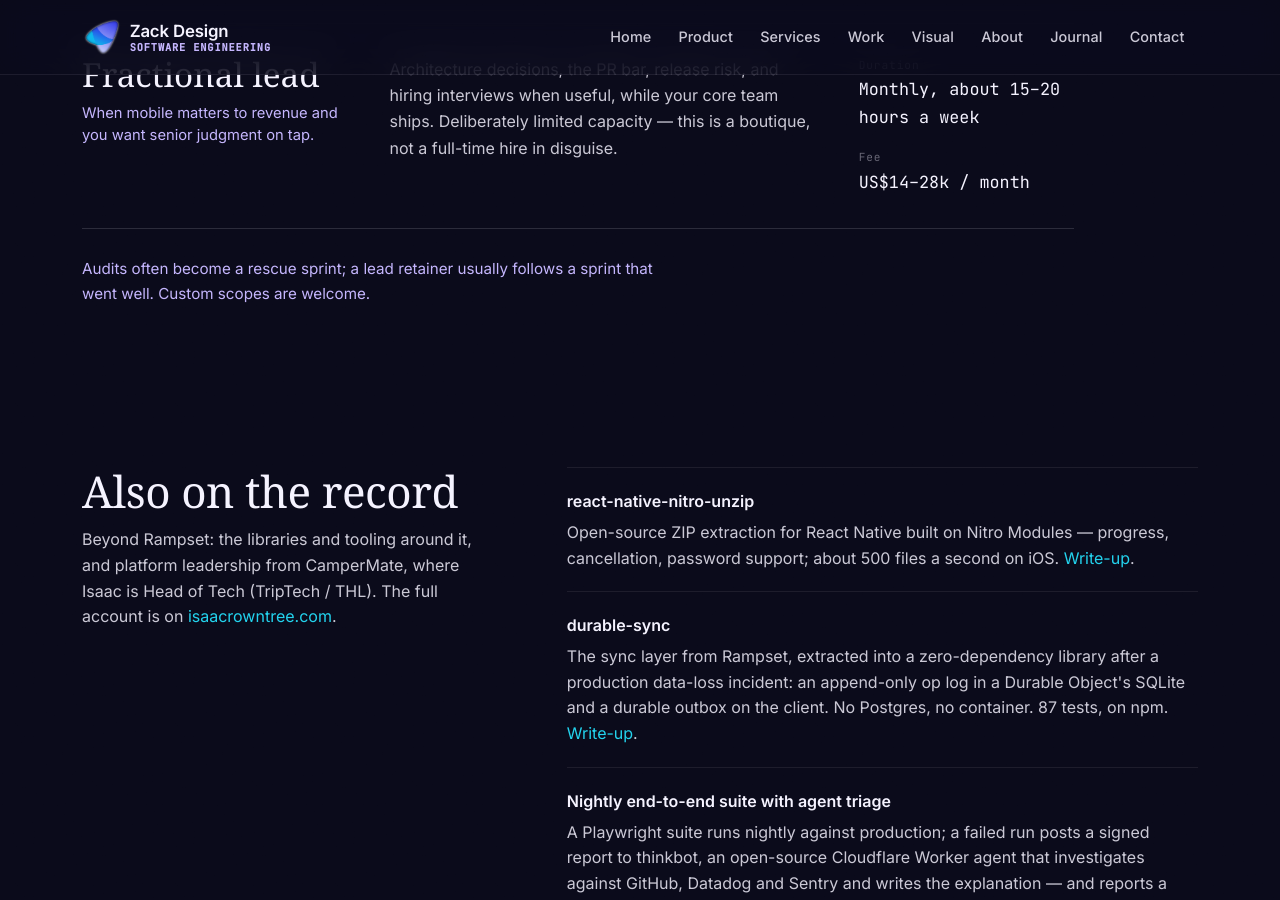
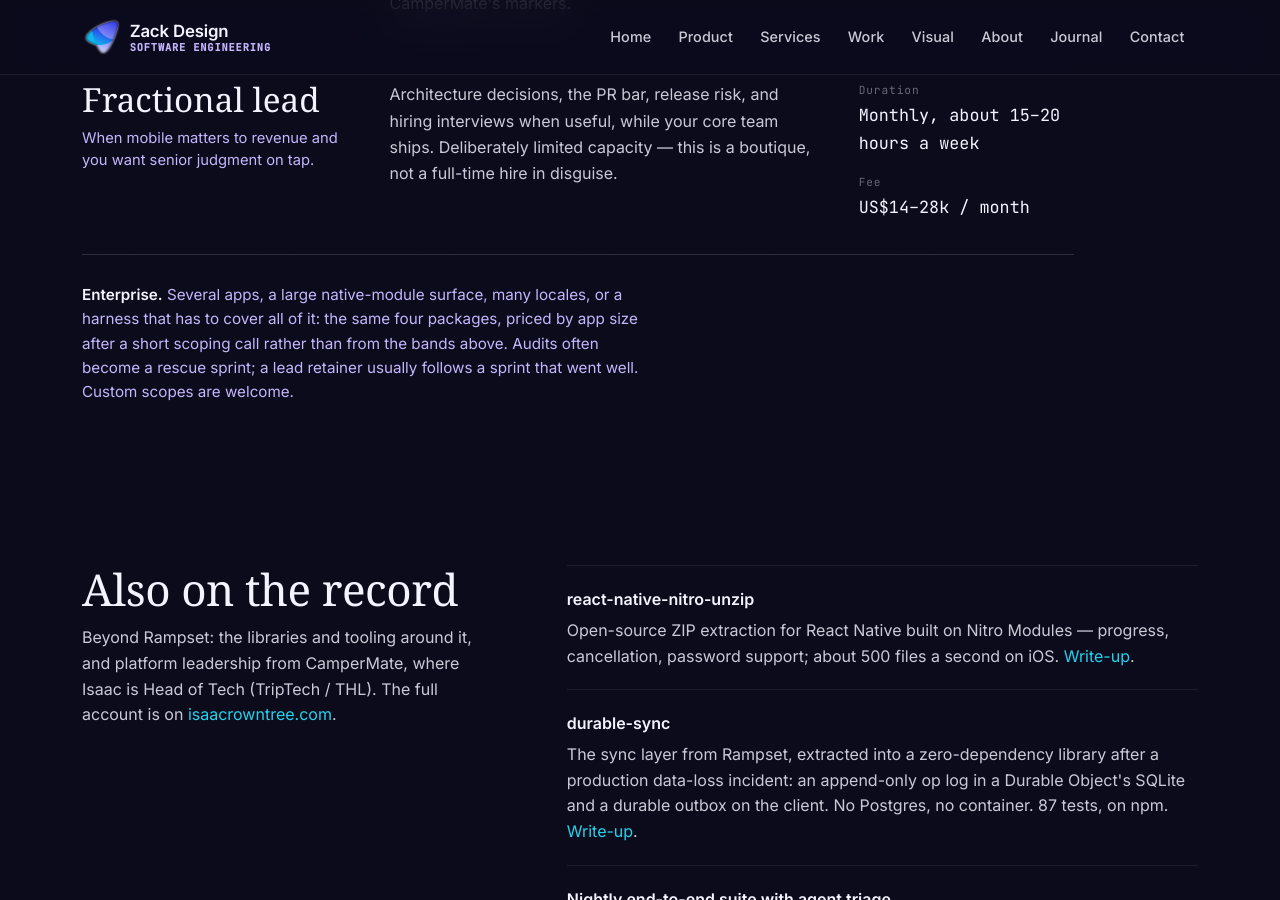
Before and after one commit to zackdesign/zackdesign.github.io, a Jekyll site: the page built from react-native.html, in a window 1280 px wide and 900 px high, scrolled down 4816 px. Built offline with Jekyll 4.4.1, drawn with Linux system fonts in a browser that asks for light colours; some web fonts are replaced; some of the changed text lies outside the part shown.

Commit message:
Consulting page: enterprise tier priced by app size; bands scoped to one ordinary app
Co-Authored-By: Claude Opus 5 (1M context) <noreply@anthropic.com>
Claude-Session: https://claude.ai/code/session_01B7agvMY8RFXuMkgWRXfTLu

```diff
--- a/css/custom.css
+++ b/css/custom.css
@@ -2421,6 +2421,8 @@ a:hover { color: var(--accent-hover); }
   font-variant-numeric: tabular-nums;
 }
 
+.offer-ledger__foot strong { color: var(--pearl); font-weight: 600; }
+
 .offer-ledger__foot {
   color: var(--pearl-muted);
   font-size: 0.95rem;
--- a/react-native.html
+++ b/react-native.html
@@ -116,7 +116,7 @@ permalink: /react-native/
     <div class="offer-ledger reveal">
       <div class="offer-ledger__head">
         <h2 class="section-title">Four ways to engage</h2>
-        <p class="offer-ledger__note">Fixed scope, agreed exit criteria, contracted through Zack Design (Australia). All fees in USD.</p>
+        <p class="offer-ledger__note">Fixed scope, agreed exit criteria, contracted through Zack Design (Australia). All fees in USD. The bands are for one app of ordinary size; larger estates are priced by size — see below.</p>
       </div>
 
       <article class="offer-row">
@@ -175,7 +175,7 @@ permalink: /react-native/
         </dl>
       </article>
 
-      <p class="offer-ledger__foot">Audits often become a rescue sprint; a lead retainer usually follows a sprint that went well. Custom scopes are welcome.</p>
+      <p class="offer-ledger__foot"><strong>Enterprise.</strong> Several apps, a large native-module surface, many locales, or a harness that has to cover all of it: the same four packages, priced by app size after a short scoping call rather than from the bands above. Audits often become a rescue sprint; a lead retainer usually follows a sprint that went well. Custom scopes are welcome.</p>
     </div>
   </div>
 </section>
```
